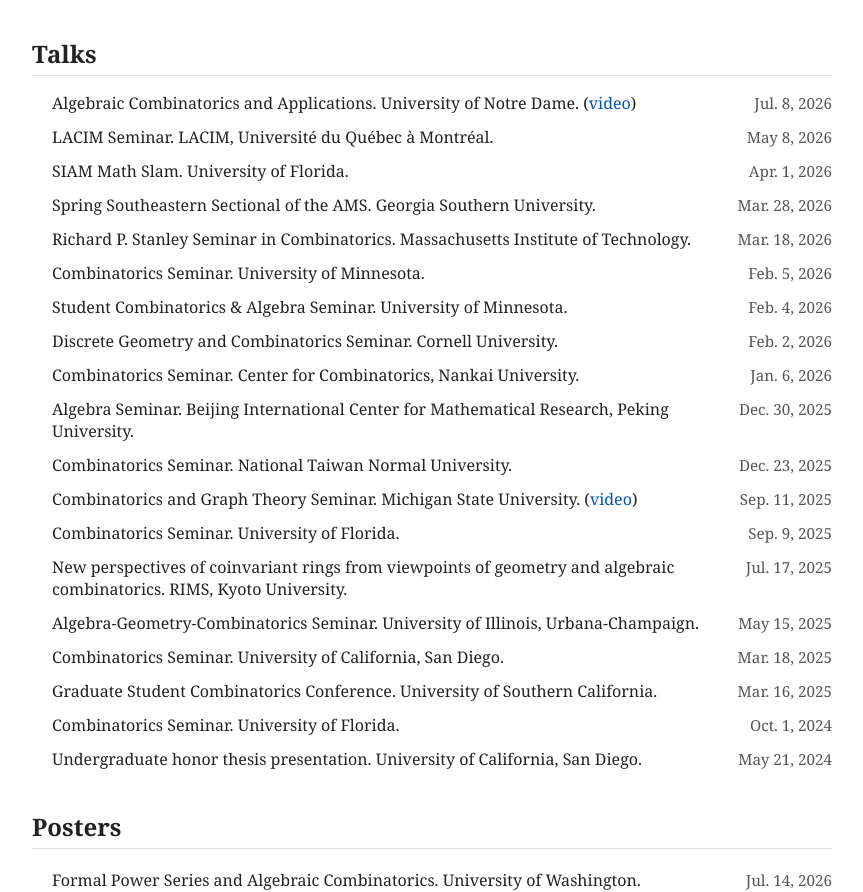
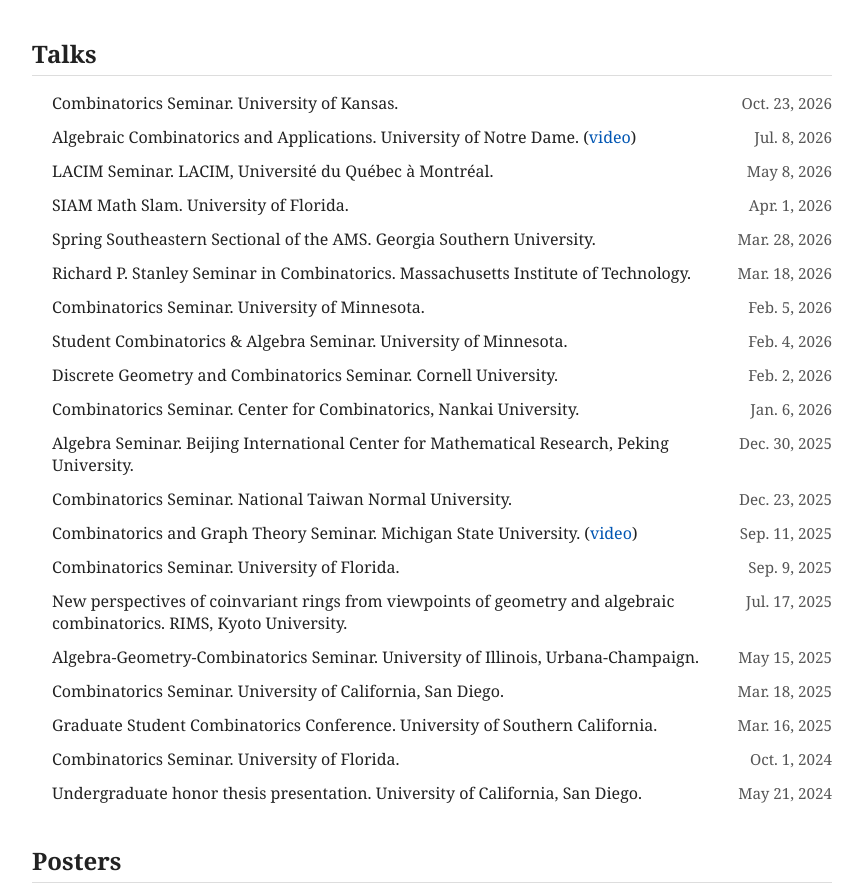
Before and after one commit to jackchoumath/jackchoumath.github.io, a plain HTML site: page index.html in a window 1280 px wide. Shown: the part 887-1779 px from the top of the page, without its empty margins (208-1071 px from the left). Drawn offline with nearby package versions, Linux system fonts and the light colour scheme.

Commit message:
Update index.html

```diff
--- a/index.html
+++ b/index.html
@@ -87,6 +87,16 @@
     <h2>Talks</h2>
   </div>
       <ul>
+
+        <li class="talk-item">
+          <div class="talk-info">
+            Combinatorics Seminar. University of Kansas.
+          </div>
+          <div class="talk-date">
+            Oct. 23, 2026
+          </div>
+        </li>
+
         <li class="talk-item">
           <div class="talk-info">
             Algebraic Combinatorics and Applications. University of Notre Dame. (<a href="https://www.youtube.com/watch?v=9djZc-cgcRk" target="_blank">video</a>)
```
